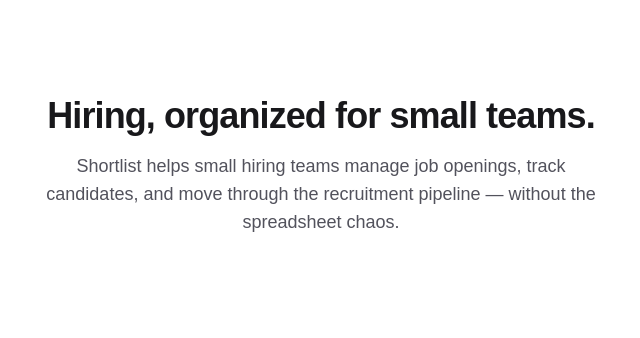
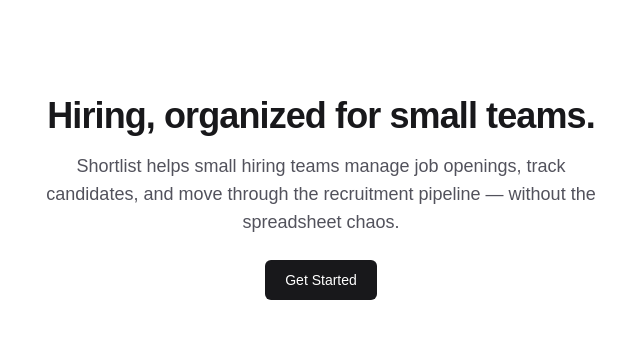
Before and after one commit to akshay30rwt/shortlist, a Next.js app: page / in a window 1280 px wide. Shown: the top 338 px of the page, without its empty margins (319-959 px from the left). Built offline with nearby package versions, Linux system fonts and the light colour scheme.

Commit message:
feat: add interactive waitlist button as client component
Demonstrates Server/Client Component boundary — hero.tsx stays
a Server Component, only the button itself is a Client Component.

```diff
--- a/src/components/marketing/hero.tsx
+++ b/src/components/marketing/hero.tsx
@@ -1,3 +1,5 @@
+import { WaitlistButton } from "@/components/marketing/waitlist-button";
+
 type HeroProps = {
   headline: string;
   subtext: string;
@@ -10,6 +12,7 @@
         {headline}
       </h1>
       <p className="mt-4 max-w-xl text-lg text-zinc-600">{subtext}</p>
+      <WaitlistButton />
     </section>
   );
 }
--- /dev/null
+++ b/src/components/marketing/waitlist-button.tsx
@@ -0,0 +1,21 @@
+"use client";
+
+import { useState } from "react";
+
+export function WaitlistButton() {
+  const [loading, setLoading] = useState(false);
+
+  function handleClick() {
+    setLoading(true);
+  }
+
+  return (
+    <button
+      onClick={handleClick}
+      disabled={loading}
+      className="mt-6 rounded-md bg-zinc-900 px-5 py-2.5 text-sm font-medium text-white hover:bg-zinc-700 disabled:opacity-50"
+    >
+      {loading ? "Loading..." : "Get Started"}
+    </button>
+  );
+}
```
